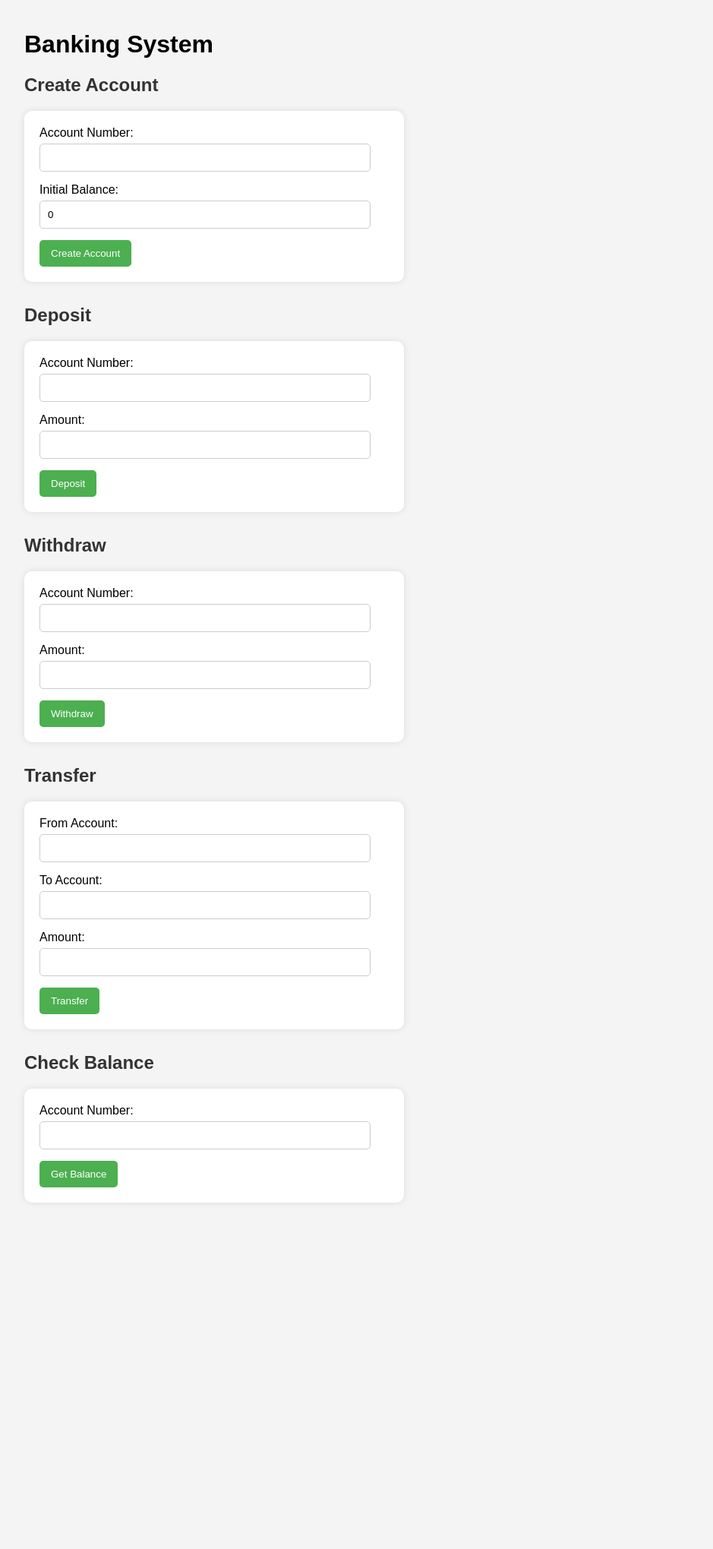
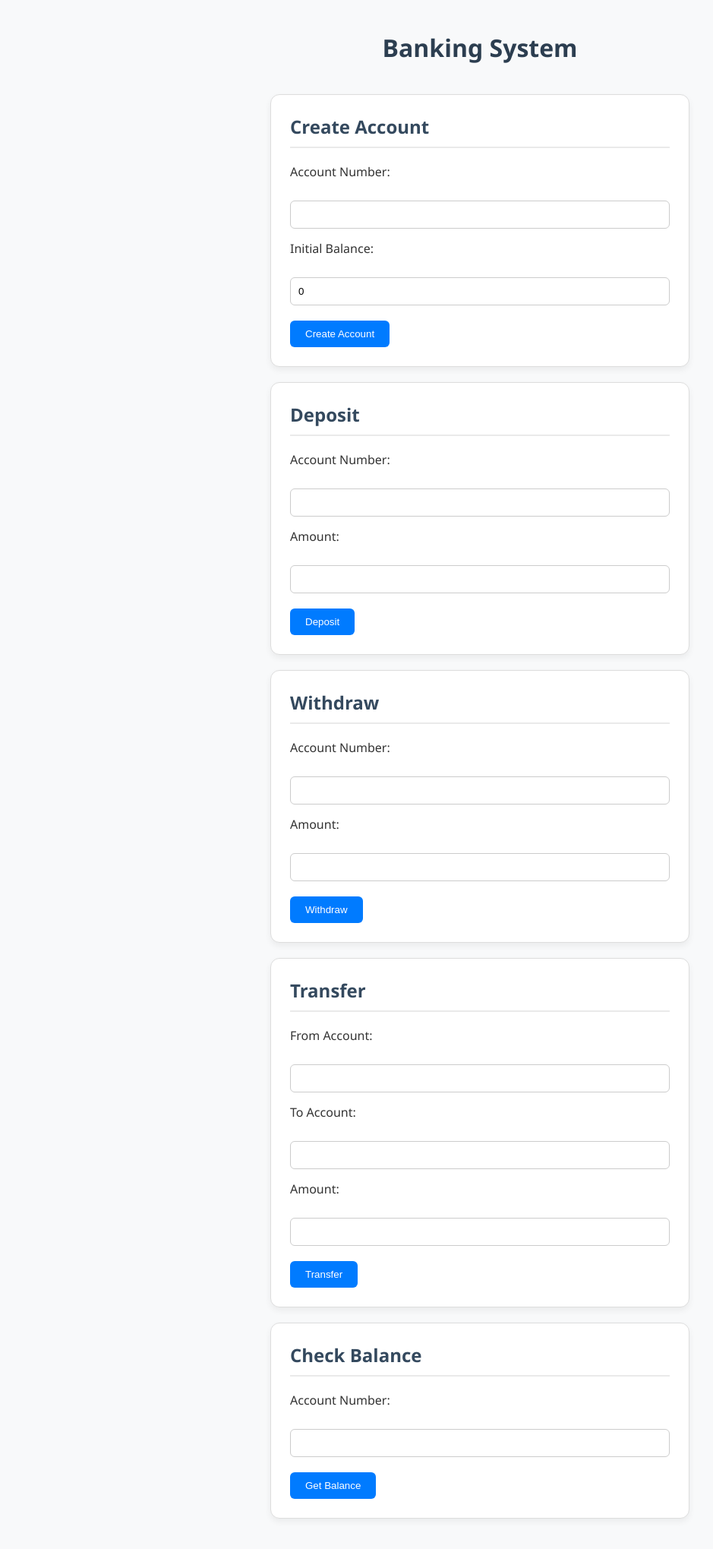
Before and after one commit to t0m0h1/Flask-Banking-Program, a Flask app: page / in a window 1280 px wide. Shown: the whole page at 76% size, without its empty margins (8-947 px from the left). Before the commit the page ends 1563 px from the top, so only its background shows below. Run offline with Flask 3, Linux system fonts and the light colour scheme.

Commit message:
Update index.html: Replace inline styles with external stylesheet and change title

```diff
--- /dev/null
+++ b/static/style.css
@@ -0,0 +1,90 @@
+/* style.css */
+
+body {
+    font-family: 'Segoe UI', Tahoma, Geneva, Verdana, sans-serif;
+    background-color: #f8f9fa;
+    margin: 0;
+    padding: 20px;
+    color: #333;
+}
+
+h1 {
+    text-align: center;
+    color: #2c3e50;
+    margin-bottom: 40px;
+}
+
+.section {
+    background-color: #fff;
+    border: 1px solid #ddd;
+    border-radius: 12px;
+    padding: 25px;
+    margin: 20px auto;
+    max-width: 500px;
+    box-shadow: 0 4px 8px rgba(0, 0, 0, 0.06);
+}
+
+.section h2 {
+    margin-top: 0;
+    color: #34495e;
+    border-bottom: 2px solid #eaeaea;
+    padding-bottom: 10px;
+}
+
+form label {
+    display: block;
+    margin-top: 15px;
+    font-weight: 500;
+}
+
+input[type="text"],
+input[type="number"] {
+    width: 100%;
+    padding: 10px;
+    margin-top: 5px;
+    border: 1px solid #ccc;
+    border-radius: 6px;
+    box-sizing: border-box;
+    transition: border-color 0.3s ease;
+}
+
+input[type="text"]:focus,
+input[type="number"]:focus {
+    border-color: #007bff;
+    outline: none;
+}
+
+input[type="submit"] {
+    margin-top: 20px;
+    padding: 10px 20px;
+    background-color: #007bff;
+    color: #fff;
+    border: none;
+    border-radius: 6px;
+    cursor: pointer;
+    transition: background-color 0.3s ease;
+}
+
+input[type="submit"]:hover {
+    background-color: #0056b3;
+}
+
+#message {
+    text-align: center;
+    margin: 20px auto;
+    max-width: 500px;
+    font-weight: 600;
+    padding: 10px;
+    border-radius: 6px;
+}
+
+@media (max-width: 600px) {
+    .section {
+        padding: 20px;
+        margin: 10px;
+    }
+
+    input[type="submit"] {
+        width: 100%;
+    }
+}
--- a/templates/index.html
+++ b/templates/index.html
@@ -2,46 +2,9 @@
 <html lang="en">
 <head>
     <meta charset="UTF-8">
-    <title>Banking Interface</title>
-    <style>
-        body {
-            font-family: Arial, sans-serif;
-            margin: 40px;
-            background-color: #f4f4f4;
-        }
-        h2 {
-            color: #333;
-        }
-        form {
-            background: #fff;
-            padding: 20px;
-            margin-bottom: 30px;
-            border-radius: 10px;
-            box-shadow: 0 0 10px rgba(0,0,0,0.1);
-        }
-        input[type="text"], input[type="number"] {
-            padding: 10px;
-            width: 90%;
-            margin-top: 5px;
-            margin-bottom: 15px;
-            border-radius: 5px;
-            border: 1px solid #ccc;
-        }
-        input[type="submit"] {
-            background-color: #4CAF50;
-            color: white;
-            border: none;
-            padding: 10px 15px;
-            cursor: pointer;
-            border-radius: 5px;
-        }
-        input[type="submit"]:hover {
-            background-color: #45a049;
-        }
-        .section {
-            max-width: 500px;
-        }
-    </style>
+    <meta name="viewport" content="width=device-width, initial-scale=1.0">
+    <link rel="stylesheet" href="../static/style.css">
+    <title>Banking System</title>
 </head>
 <body>
 
```
